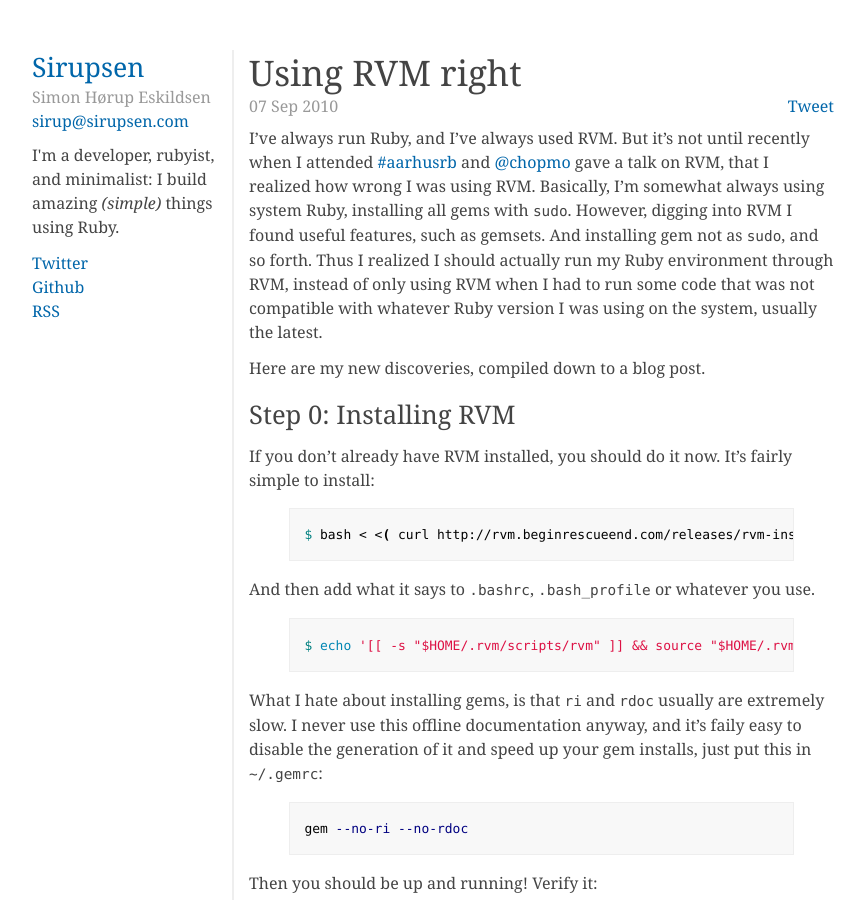
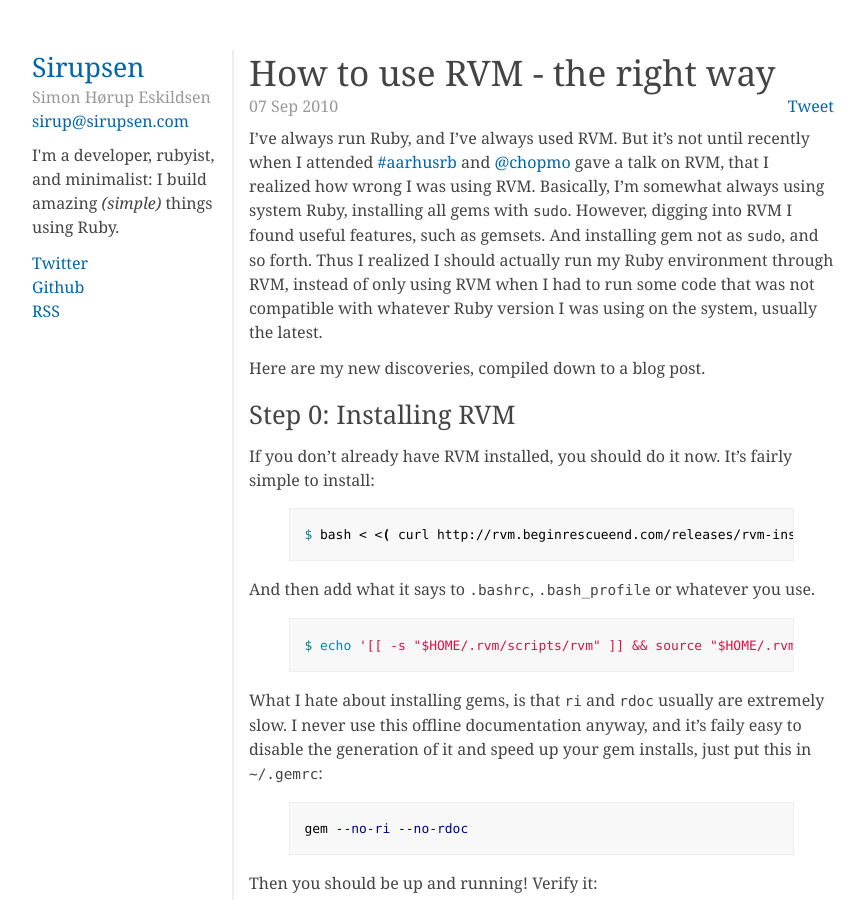
Before and after one commit to igor47/blog, a Jekyll site: the page built from _posts/2010-09-07-how-to-use-rvm-the-right-way.md, in a window 1280 px wide and 900 px high. Shown: the whole window, without its empty margins (18-883 px from the left). Built offline with Jekyll 4.4.1, drawn with Linux system fonts in a browser that asks for light colours; Markdown is read by kramdown in place of the engine named in the settings; comment, search, counter and statistics services are not loaded.

Commit message:
Catchier title

```diff
--- a/_posts/2010-09-07-getting-up-and-running-with-ruby-and-rvm.md
+++ b/_posts/2010-09-07-how-to-use-rvm-the-right-way.md
@@ -1,6 +1,6 @@
 ---
 layout: post
-title: Using RVM right
+title: How to use RVM - the right way
 ---
 
 I've always run Ruby, and I've always used RVM. But it's not until recently when I attended [#aarhusrb](http://arhusrb.dk) and [@chopmo](http://twitter.com/chopmo) gave a talk on RVM, that I realized how wrong I was using RVM. Basically, I'm somewhat always using system Ruby, installing all gems with `sudo`. However, digging into RVM I found useful features, such as gemsets. And installing gem not as `sudo`, and so forth. Thus I realized I should actually run my Ruby environment through RVM, instead of only using RVM when I had to run some code that was not compatible with whatever Ruby version I was using on the system, usually the latest.
```
